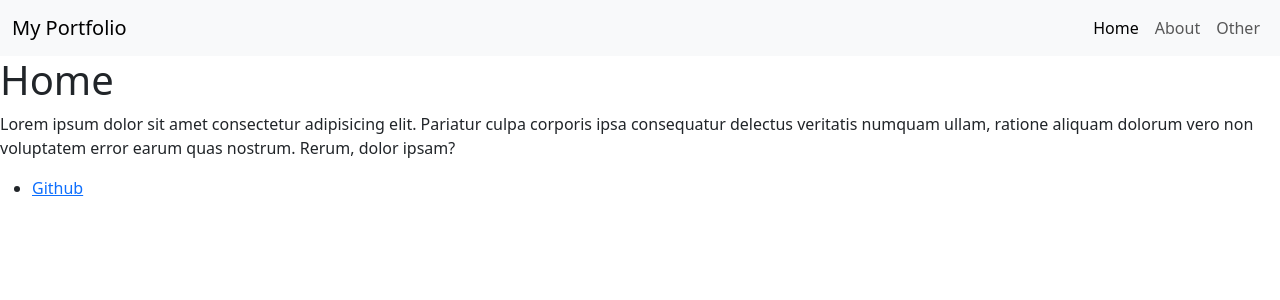
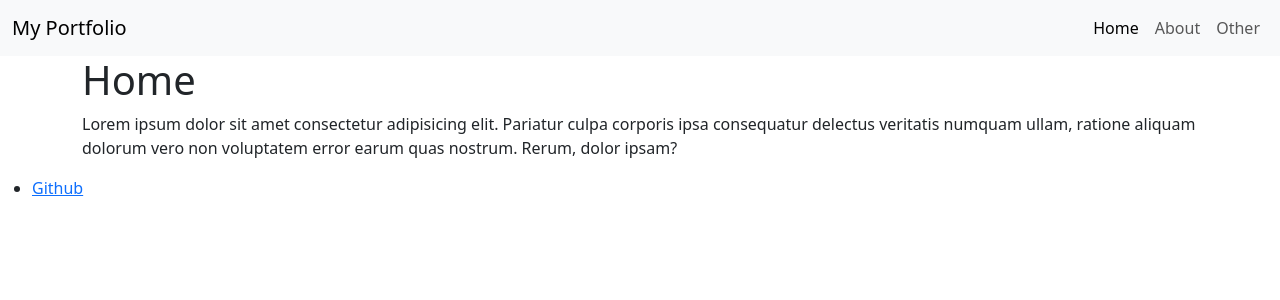
Before and after one commit to emjkenz/React-Portfolio, a React (Create React App) app: page / in a window 1280 px wide. Shown: the top 300 px of the page. Built offline with nearby package versions, Linux system fonts and the light colour scheme.

Commit message:
Wrapped a page in the div with a seperate component

```diff
--- a/src/Components/Page.jsx
+++ b/src/Components/Page.jsx
@@ -2,9 +2,7 @@ import NotFound from "../Pages/404";
 import About from "../Pages/About";
 import Home from "../Pages/Home";
 
-const Page = ({
-    page,
-}) => {
+const PagePicker = ({page}) => {
     switch (page) {
         case 'home':
             return <Home />
@@ -15,4 +13,11 @@ const Page = ({
     }
 }
 
+const Page = ({
+    page,
+}) =>
+    <div className="container">
+        <PagePicker page={page} />
+    </div>
+
 export default Page;
```
